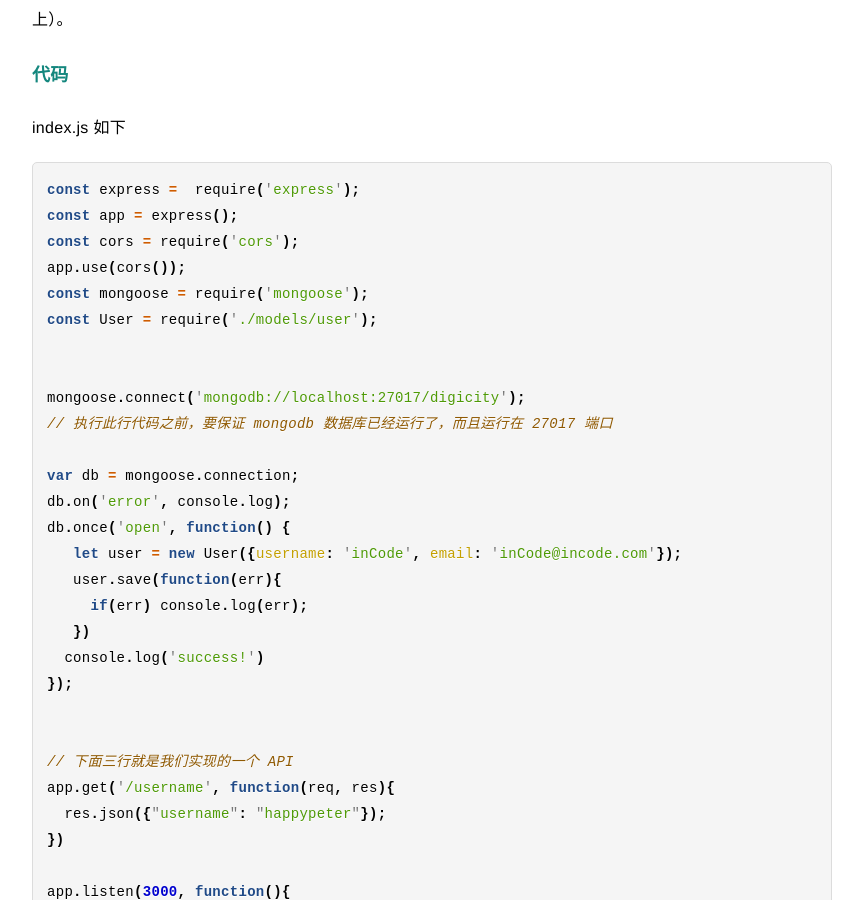
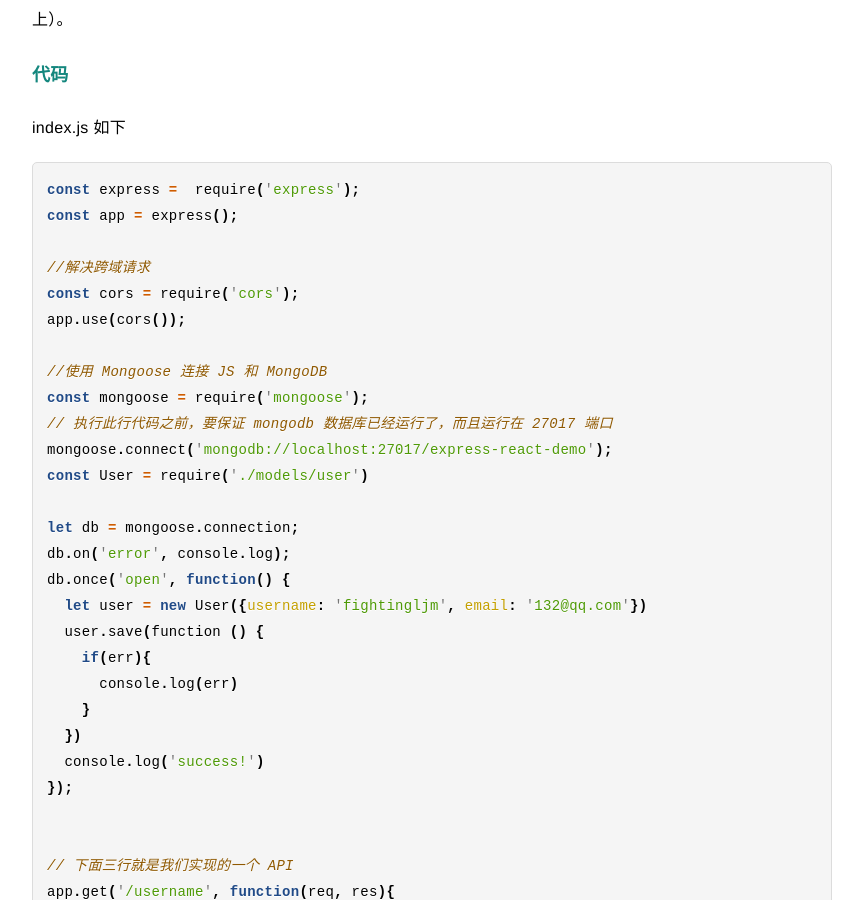
Before and after one commit to fightingljm/fightingljm.github.io, a Jekyll site: the page built from express/4-mongoose.md, in a window 1280 px wide and 900 px high, scrolled down 2939 px. Shown: the whole window, without its empty margins (208-1071 px from the left). Built offline with Jekyll 4.4.1, drawn with Linux system fonts in a browser that asks for light colours.

Commit message:
mongoose

````diff
--- a/express/4-mongoose.md
+++ b/express/4-mongoose.md
@@ -113,22 +113,26 @@ index.js 如下
 ```js
 const express =  require('express');
 const app = express();
+
+//解决跨域请求
 const cors = require('cors');
 app.use(cors());
+
+//使用 Mongoose 连接 JS 和 MongoDB
 const mongoose = require('mongoose');
-const User = require('./models/user');
+// 执行此行代码之前，要保证 mongodb 数据库已经运行了，而且运行在 27017 端口
+mongoose.connect('mongodb://localhost:27017/express-react-demo');
+const User = require('./models/user')
 
-
-mongoose.connect('mongodb://localhost:27017/digicity');
-// 执行此行代码之前，要保证 mongodb 数据库已经运行了，而且运行在 27017 端口
-
-var db = mongoose.connection;
+let db = mongoose.connection;
 db.on('error', console.log);
 db.once('open', function() {
-   let user = new User({username: 'inCode', email: 'inCode@incode.com'});
-   user.save(function(err){
-     if(err) console.log(err);
-   })
+  let user = new User({username: 'fightingljm', email: '132@qq.com'})
+  user.save(function () {
+    if(err){
+      console.log(err)
+    }
+  })
   console.log('success!')
 });
 
````
